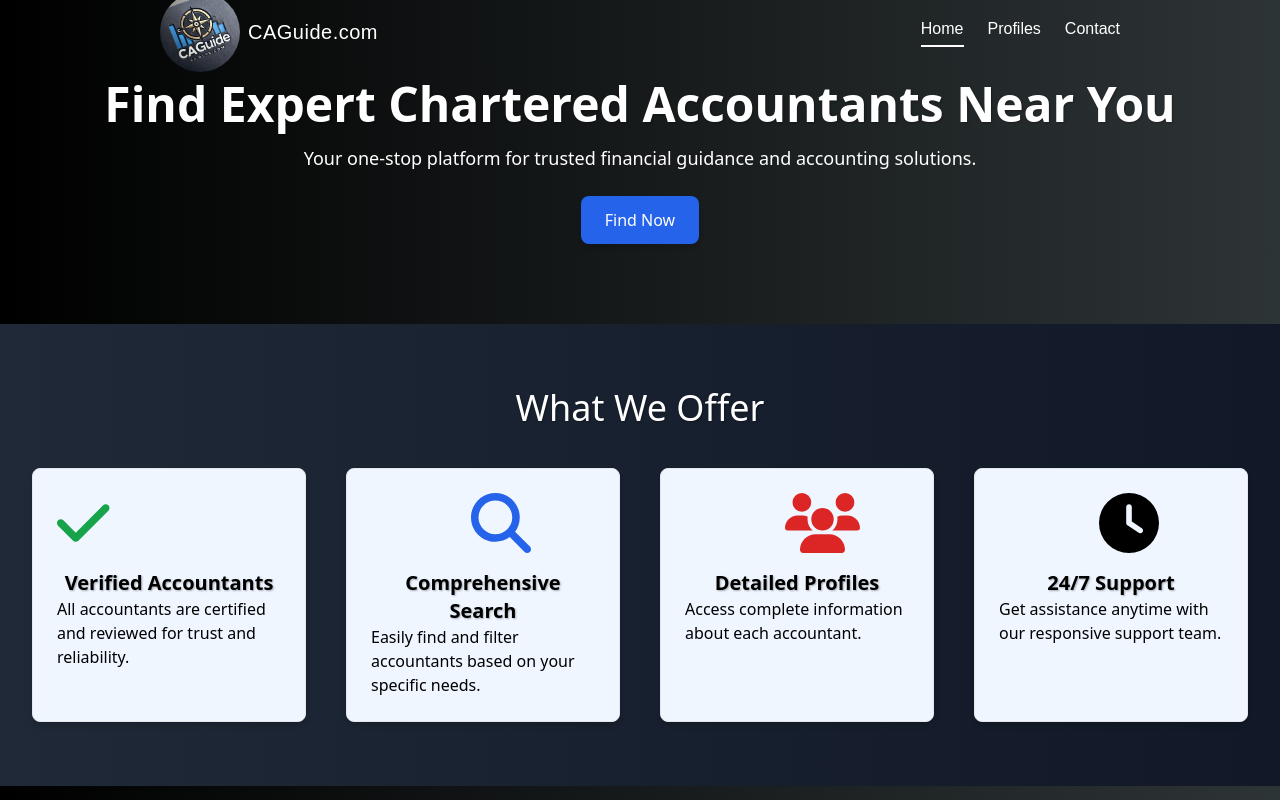
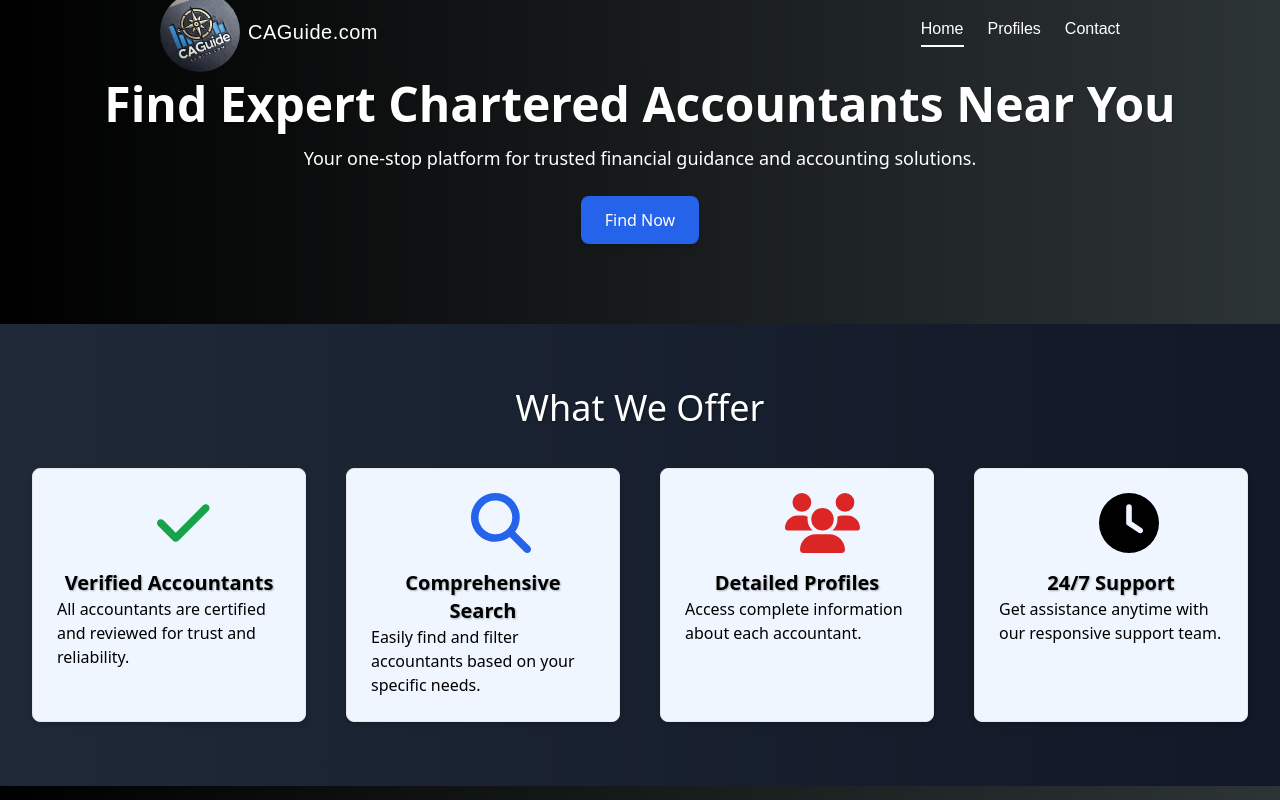
Before and after one commit to medamvishnu27/CAProfiles, a React (Vite) app: page / in a window 1280 px wide. Shown: the top 800 px of the page. Built offline with nearby package versions, Linux system fonts and the light colour scheme; a web font is replaced by a local one.

Commit message:
Update Home.jsx

```diff
--- a/src/components/Home.jsx
+++ b/src/components/Home.jsx
@@ -21,7 +21,7 @@ const Home = () => {
             <h2 className="text-4xl font-extralight text-center mb-10 text-white">What We Offer</h2>
             <div className="grid grid-cols-1 md:grid-cols-2 lg:grid-cols-4 gap-10">
               <div className="p-6 border rounded-lg bg-blue-50 shadow-md hover:shadow-lg transition-shadow">
-                <FontAwesomeIcon icon={faCheck} className="text-6xl text-green-600 mb-4 "  />
+                <FontAwesomeIcon icon={faCheck} className="text-6xl text-green-600 mb-4 " style={{marginLeft:"100px"}}   />
                 <h3 className="text-xl font-semibold  text-center">Verified Accountants</h3>
                 <p>All accountants are certified and reviewed for trust and reliability.</p>
               </div>
```
